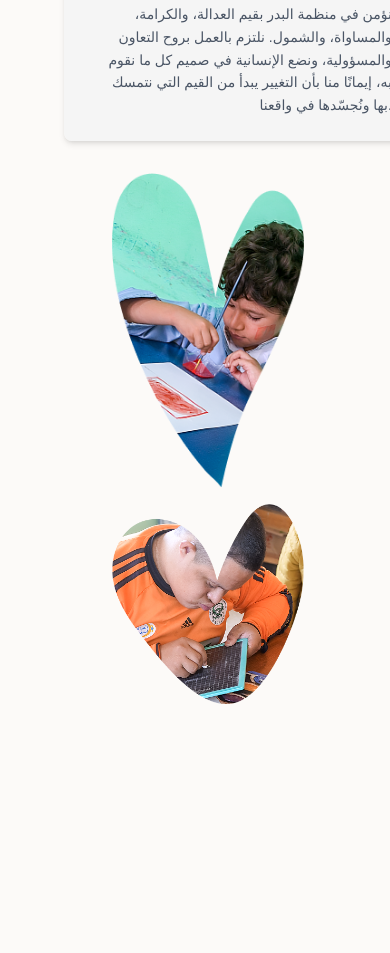
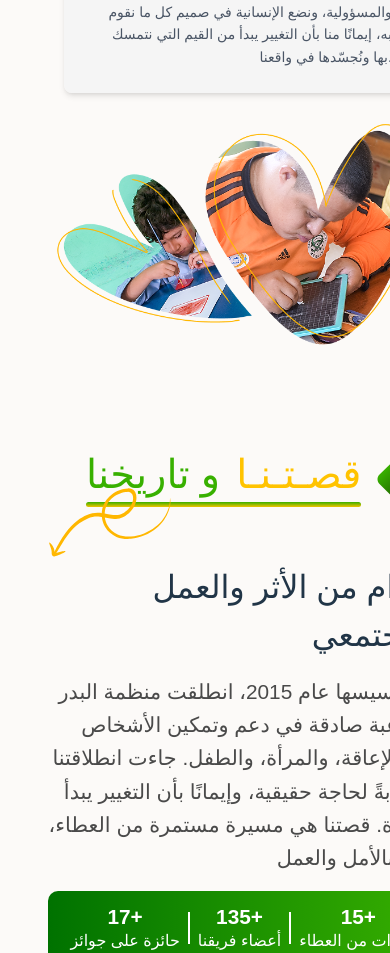
Before and after one commit to SOFT-CACTUS-INTERN/organisme-badr-web, a React (Vite) app in the folder FrontEnd/: page /#/About in a window 390 px wide. Shown: the part 2895-3848 px from the top of the page. Built offline with nearby package versions, Linux system fonts and the light colour scheme; a web font is replaced by a local one.

Commit message:
nous section

```diff
--- a/FrontEnd/src/Components/About.jsx
+++ b/FrontEnd/src/Components/About.jsx
@@ -13,11 +13,12 @@ function About() {
         <div className="flex flex-col gap-0 overflow-x-hidden ">
             {/* 2xl:-space-y-[25%] */}
             <Presedent />
-           <We/>
-<Nous/>
-            <Story/>
+            <We />
 
-            <Donate/>
+            <Nous />
+            <Story />
+
+            <Donate />
         </div>
     )
 }
--- a/FrontEnd/src/Components/Contact.jsx
+++ b/FrontEnd/src/Components/Contact.jsx
@@ -12,13 +12,13 @@ const Contact = () => {
         <>
 <div className=' min-h-screen flex flex-col ' >
 
-            <Formule />
+            {/* <Formule /> */}
 
 
             {/* <Donate /> */}
 
 
-            {/* <Local /> */}
+            <Local />
 </div>
 
 
--- a/FrontEnd/src/Components/Nous.jsx
+++ b/FrontEnd/src/Components/Nous.jsx
@@ -7,21 +7,22 @@ import '../assets/styles/nous.css'
 
 function Nous() {
     return (
-        <section className="nous-section mt-12  2xl:ml-[10%] bg-[#FCFAF8]" style={{ padding: '3rem' }}>
+        <section className="nous-section mt-12  2xl:ml-[10%] bg-[#FCFAF8]" style={{ padding: '0 3rem' }}>
             <div className="nous-container flex flex-col lg:flex-row gap-8" style={{ padding: '0.5rem 1rem' }}>
                 {/* Section des photos */}
                 <div className="images w-full lg:w-1/3 2xl:w-[40%] flex flex-col gap-4 items-center">
                     <img
                         src="/organisme-badr-web/images/photo10.png"
-                        className="relative w-2/3 sm:w-1/2 rounded-lg"
+                        className="relative hidden sm:block md:block 2xl:block lg:block  w-2/3 sm:w-1/2 rounded-lg"
                         alt="Photo 10"
                     />
                     {/* <img src={coeur} alt="" className='absolute mr-8 2xl:hidden' /> */}
                     <img
                         src="/organisme-badr-web/images/photo9.png"
-                        className="relative w-2/3 sm:w-2/3 rounded-lg"
+                        className="relative hidden sm:block md:block 2xl:block lg:block w-2/3 sm:w-2/3 rounded-lg"
                         alt="Photo 9"
                     />
+                    <img src="/organisme-badr-web/images/image3.png" alt="" className='relative block sm:hidden md:hidden 2xl:hidden lg:hidden w-[100%] scale-[1.5] ' />
                     {/* <img src={coeur2} alt="" className='absolute mt-[18%] 2xl:hidden' /> */}
                 </div>
 
@@ -29,42 +30,42 @@ function Nous() {
                 <div className=" w-full lg:w-2/3 2xl:w-full 2xl:flex 2xl:justify-center lg:flex lg:justify-center flex flex-col gap-6">
                     {/* Première div */}
                     <div className="nous-card relative bg-[#F5F5F5DB] rounded-lg shadow-md text-right" style={{ padding: '1.5rem 2rem' }}>
-                        <div className="absolute top-6 left-[97%] bg-[#38B000] rounded-full w-14 h-14 sm:w-[72px] sm:h-[72px] flex justify-center items-center font-bold text-white text-xl sm:text-2xl">
+                        <div className="absolute top-16 sm:top-6  left-[97%] bg-[#38B000] rounded-full w-14 h-14 sm:w-[72px] sm:h-[72px] flex justify-center items-center font-bold text-white text-xl sm:text-2xl">
                             01
                         </div>
                         <div className="flex justify-end items-start gap-2 mb-3" style={{ padding: '0.5rem' }}>
-                            <h3 className="text-xl font-bold text-gray-800">رؤيتنا و رسالتنا</h3>
+                            <h3 className="text-xl font-bold text-gray-800 dark:text-black">رؤيتنا و رسالتنا</h3>
                             <img src={fleche3} alt="" className="mt-1 w-4 sm:w-5 md:hidden hidden lg:block 2xl:block" />
                         </div>
-                        <p className="text-gray-600 leading-relaxed text-sm sm:text-base">
+                        <p className="text-gray-600 leading-relaxed text-sm sm:text-base dark:text-black">
                             نسعى في منظمة البدر إلى بناء مجتمع شامل وعادل، يُمنح فيه الأشخاص ذوو الإعاقة والمرأة والطفل فرصًا متكافئة للعيش بكرامة والمشاركة الفاعلة في الحياة. رؤيتنا هي عالم يُحترم فيه التنوع وتُصان فيه الحقوق.
                         </p>
                     </div>
 
                     {/* Deuxième div */}
                     <div className="nous-card relative bg-[#F5F5F5DB] rounded-lg shadow-md text-right" style={{ padding: '1.5rem 2rem' }}>
-                        <div className="absolute top-6 left-[97%] bg-[#38B000] rounded-full w-14 h-14 sm:w-[72px] sm:h-[72px] flex justify-center items-center font-bold text-white text-xl sm:text-2xl">
+                        <div className="absolute top-16 sm:top-6  left-[97%] bg-[#38B000] rounded-full w-14 h-14 sm:w-[72px] sm:h-[72px] flex justify-center items-center font-bold text-white text-xl sm:text-2xl">
                             02
                         </div>
                         <div className="flex justify-end items-start gap-2 mb-3" style={{ padding: '0.5rem' }}>
-                            <h3 className="text-xl font-bold text-gray-800">مهمتنا جوهر عملنا</h3>
+                            <h3 className="text-xl font-bold text-gray-800 dark:text-black">مهمتنا جوهر عملنا</h3>
                             <img src={fleche3} alt="" className="mt-1 w-4 sm:w-5 md:hidden hidden lg:block 2xl:block" />
                         </div>
-                        <p className="text-gray-600 leading-relaxed text-sm sm:text-base">
+                        <p className="text-gray-600 leading-relaxed text-sm sm:text-base dark:text-black">
                             نتمحور في منظمة البدر حول تقديم الدعم والتمكين للأشخاص ذوي الإعاقة، والدفاع عن حقوق المرأة والطفل. نعمل على تنفيذ برامج تنموية وتوعوية تُعزز الدمج المجتمعي، وتُوفر بيئة آمنة وعادلة تُلبي احتياجات الفئات الأكثر ضعفًا.
                         </p>
                     </div>
 
                     {/* Troisième div */}
                     <div className="nous-card relative bg-[#F5F5F5DB] rounded-lg shadow-md text-right" style={{ padding: '1.5rem 2rem' }}>
-                        <div className="absolute top-6 left-[97%] bg-[#38B000] rounded-full w-14 h-14 sm:w-[72px] sm:h-[72px] flex justify-center items-center font-bold text-white text-xl sm:text-2xl">
+                        <div className="absolute top-16 sm:top-6 left-[97%] bg-[#38B000] rounded-full w-14 h-14 sm:w-[72px] sm:h-[72px] flex justify-center items-center font-bold text-white text-xl sm:text-2xl ">
                             03
                         </div>
                         <div className="flex justify-end items-start gap-2 mb-3" style={{ padding: '0.5rem' }}>
-                            <h3 className="text-xl font-bold text-gray-800">القيم التي نؤمن بها</h3>
+                            <h3 className="text-xl font-bold text-gray-800 dark:text-black">القيم التي نؤمن بها</h3>
                             <img src={fleche3} alt="" className="mt-1 w-4 sm:w-5 md:hidden hidden lg:block 2xl:block" />
                         </div>
-                        <p className="text-gray-600 leading-relaxed text-sm sm:text-base">
+                        <p className="text-gray-600 leading-relaxed text-sm sm:text-base dark:text-black">
                             نؤمن في منظمة البدر بقيم العدالة، والكرامة، والمساواة، والشمول. نلتزم بالعمل بروح التعاون والمسؤولية، ونضع الإنسانية في صميم كل ما نقوم به، إيمانًا منا بأن التغيير يبدأ من القيم التي نتمسك بها ونُجسّدها في واقعنا.
                         </p>
                     </div>
--- a/FrontEnd/src/assets/styles/nous.css
+++ b/FrontEnd/src/assets/styles/nous.css
@@ -1,6 +1,19 @@
 @media (max-width:468px){
+    .nous-section{
+        /* background-color: red; */
+        margin-bottom: -35vh;
+    }
     .nous-container {
         display: flex;
         flex-direction: column-reverse;
+        /* background-color: aqua; */
+
     }
+    .images{
+        /* background-color: red;    */
+        /* width: 90%; */
+        top: 5vh;
+
+    }
+
 }
```
Also changed, not shown: FrontEnd/public/images/image3.png (added).
